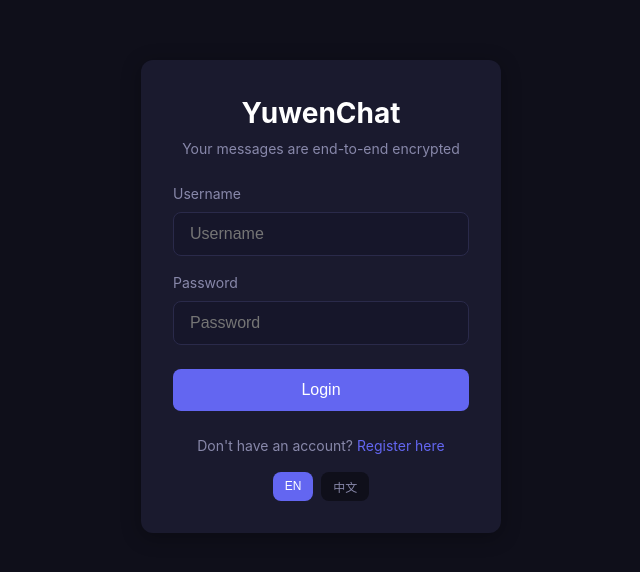
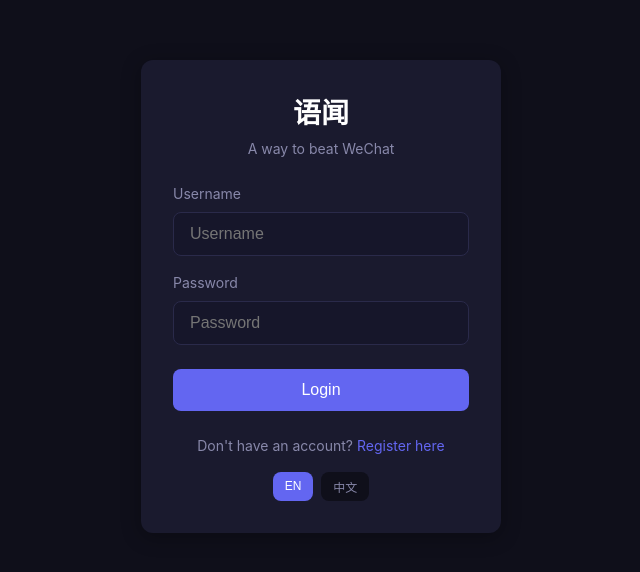
Before and after one commit to yuwenchat/2026-Rev, a Vue app in the folder client/: page /login in a window 1280 px wide. Shown: the part 104-676 px from the top of the page, without its empty margins (319-959 px from the left). Built offline with nearby package versions, Linux system fonts and the light colour scheme.

Commit message:
Update app name to 语闻 with new subtitle
- Page title: 语闻
- Subtitle: 是一个干翻微信的方式

```diff
--- a/client/index.html
+++ b/client/index.html
@@ -4,7 +4,7 @@
     <meta charset="UTF-8">
     <meta name="viewport" content="width=device-width, initial-scale=1.0">
     <meta name="theme-color" content="#1a1a2e">
-    <title>YuwenChat</title>
+    <title>语闻</title>
     <link rel="icon" type="image/svg+xml" href="/favicon.svg">
   </head>
   <body>
--- a/client/src/stores/language.js
+++ b/client/src/stores/language.js
@@ -4,7 +4,8 @@ import { ref, computed } from 'vue'
 const translations = {
   en: {
     // App
-    appName: 'YuwenChat',
+    appName: '语闻',
+    appSubtitle: 'A way to beat WeChat',
 
     // Auth
     login: 'Login',
@@ -106,7 +107,8 @@ const translations = {
   },
   zh: {
     // App
-    appName: '语文聊天',
+    appName: '语闻',
+    appSubtitle: '是一个干翻微信的方式',
 
     // Auth
     login: '登录',
--- a/client/src/views/Login.vue
+++ b/client/src/views/Login.vue
@@ -2,7 +2,7 @@
   <div class="auth-page">
     <div class="auth-card">
       <h1>{{ t('appName') }}</h1>
-      <p class="subtitle">{{ t('encrypted') }}</p>
+      <p class="subtitle">{{ t('appSubtitle') }}</p>
 
       <form @submit.prevent="handleLogin">
         <div class="field">
--- a/client/src/views/Register.vue
+++ b/client/src/views/Register.vue
@@ -1,8 +1,8 @@
 <template>
   <div class="auth-page">
     <div class="auth-card">
-      <h1>{{ t('register') }}</h1>
-      <p class="subtitle">{{ t('appName') }}</p>
+      <h1>{{ t('appName') }}</h1>
+      <p class="subtitle">{{ t('appSubtitle') }}</p>
 
       <form @submit.prevent="handleRegister">
         <div class="field">
```
